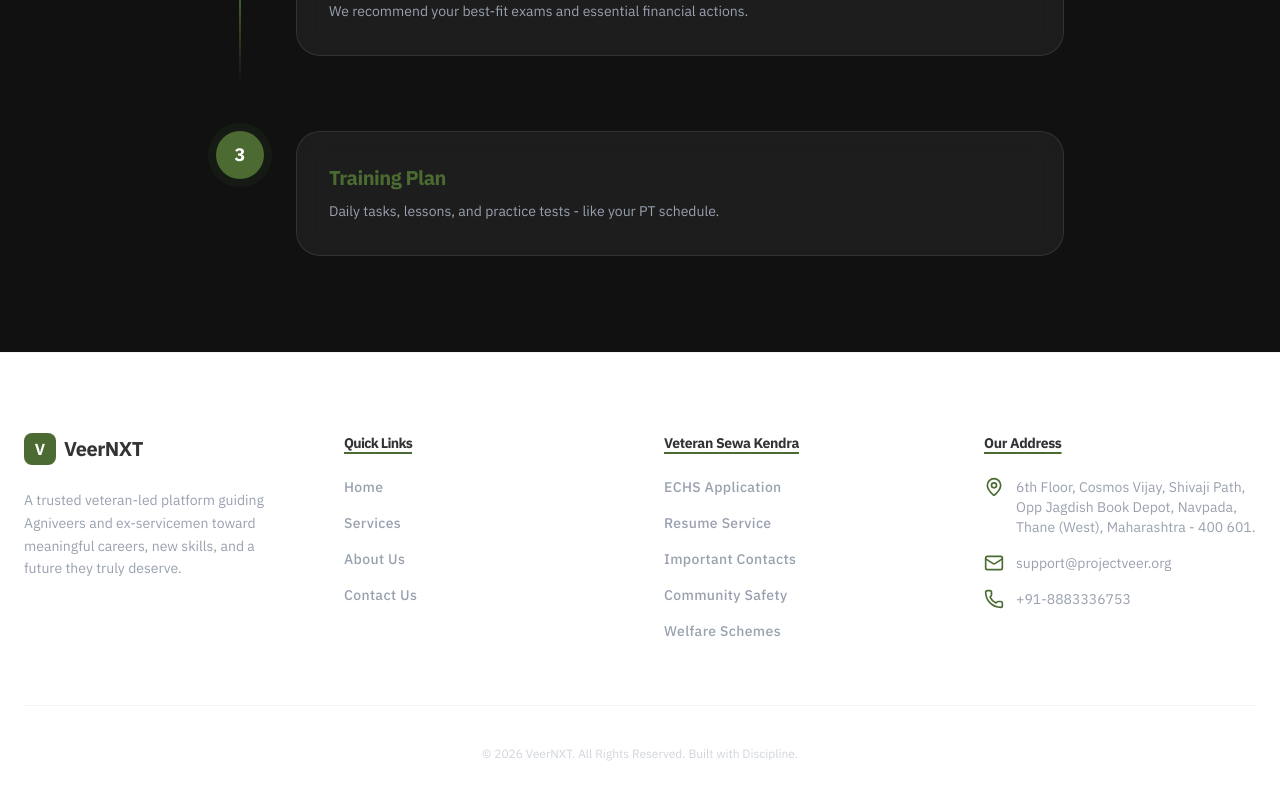
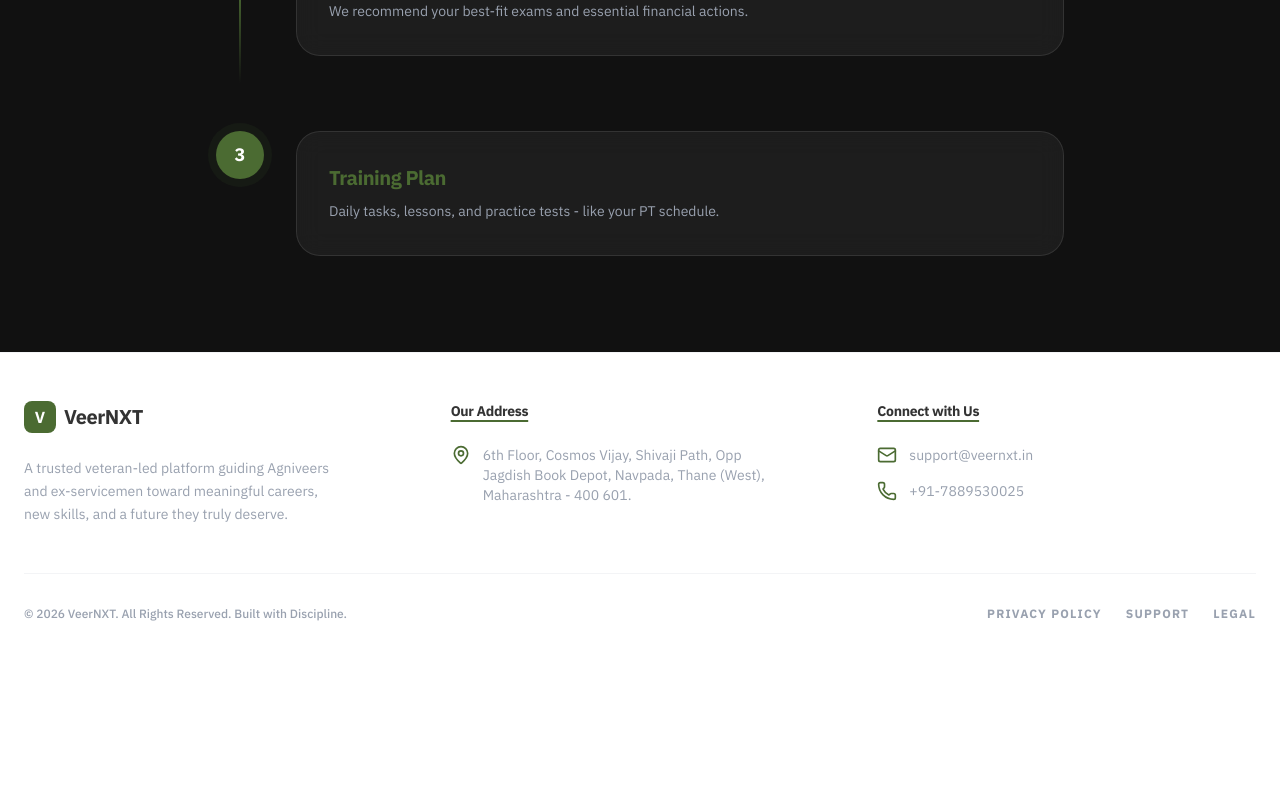
Before and after one commit to VeerNXT-ESM/VeerNXT, a React (Vite) app: page / in a window 1280 px wide. Shown: the part 2744-3544 px from the top of the page. After the commit the page ends 3398 px from the top, so only its background shows below. Built offline with nearby package versions, Linux system fonts and the light colour scheme.

Commit message:
fix: restored correct premium footer and hidden social icons

```diff
--- a/src/App.tsx
+++ b/src/App.tsx
@@ -403,61 +403,54 @@
 const Footer = () => {
   const { t } = useTranslation();
   return (
-    <footer className="bg-ios-bg pt-20 pb-10 border-t border-gray-100">
+    <footer className="bg-ios-bg pt-12 pb-8 border-t border-gray-100">
       <div className="max-w-7xl mx-auto px-6">
-        <div className="grid md:grid-cols-4 gap-12 mb-16">
+        <div className="grid md:grid-cols-3 gap-12 mb-12">
+          {/* Column 1: About */}
           <div className="space-y-6">
             <div className="flex items-center gap-2">
               <div className="w-8 h-8 bg-ios-olive rounded-lg flex items-center justify-center text-white font-bold">V</div>
               <span className="text-xl font-bold tracking-tight">VeerNXT</span>
             </div>
-            <p className="text-sm text-gray-400 font-light leading-relaxed">
+            <p className="text-sm text-gray-400 font-light leading-relaxed max-w-xs">
               {t('footer.desc')}
             </p>
           </div>
 
+          {/* Column 2: Address */}
           <div>
-            <h4 className="font-bold mb-6 text-sm underline decoration-ios-olive decoration-2 underline-offset-4 tracking-tighter">{t('footer.links.title')}</h4>
-            <ul className="space-y-4 text-sm text-gray-400 font-medium tracking-wide">
-              <li><Link to="/" className="hover:text-ios-olive transition-colors">{t('footer.links.home')}</Link></li>
-              <li><Link to="/services/career-guidance" className="hover:text-ios-olive transition-colors">{t('footer.links.services')}</Link></li>
-              <li><Link to="/about-us" className="hover:text-ios-olive transition-colors">{t('footer.links.about')}</Link></li>
-              <li><Link to="/contact-us" className="hover:text-ios-olive transition-colors">{t('footer.links.contact')}</Link></li>
-            </ul>
+            <h4 className="font-bold mb-6 text-sm underline decoration-ios-olive decoration-2 underline-offset-4">{t('footer.address.title')}</h4>
+            <div className="flex items-start gap-3 text-sm text-gray-400 font-light max-w-xs">
+              <MapPin className="w-5 h-5 text-ios-olive flex-shrink-0" />
+              <span>{t('footer.address.value')}</span>
+            </div>
           </div>
 
-          <div>
-            <h4 className="font-bold mb-6 text-sm underline decoration-ios-olive decoration-2 underline-offset-4">Veteran Sewa Kendra</h4>
-            <ul className="space-y-4 text-sm text-gray-400 font-medium tracking-wide">
-              <li className="hover:text-ios-olive cursor-pointer transition-colors">ECHS Application</li>
-              <li className="hover:text-ios-olive cursor-pointer transition-colors">Resume Service</li>
-              <li className="hover:text-ios-olive cursor-pointer transition-colors">Important Contacts</li>
-              <li className="hover:text-ios-olive cursor-pointer transition-colors">Community Safety</li>
-              <li className="hover:text-ios-olive cursor-pointer transition-colors">Welfare Schemes</li>
-            </ul>
-          </div>
-
-          <div>
-             <h4 className="font-bold mb-6 text-sm underline decoration-ios-olive decoration-2 underline-offset-4">{t('footer.address.title')}</h4>
+          {/* Column 3: Contact & Social stacked */}
+          <div className="space-y-6">
+            <h4 className="font-bold mb-6 text-sm underline decoration-ios-olive decoration-2 underline-offset-4">Connect with Us</h4>
             <ul className="space-y-4 text-sm text-gray-400 font-light">
-              <li className="flex items-start gap-3">
-                <MapPin className="w-5 h-5 text-ios-olive flex-shrink-0" />
-                <span>{t('footer.address.value')}</span>
-              </li>
               <li className="flex items-center gap-3">
                 <Mail className="w-5 h-5 text-ios-olive" />
-                <span className="hover:text-ios-olive cursor-pointer transition-colors">support@projectveer.org</span>
+                <span className="hover:text-ios-olive cursor-pointer transition-colors">support@veernxt.in</span>
               </li>
               <li className="flex items-center gap-3">
                 <Phone className="w-5 h-5 text-ios-olive" />
-                <span className="hover:text-ios-olive cursor-pointer transition-colors">+91-8883336753</span>
+                <span className="hover:text-ios-olive cursor-pointer transition-colors">+91-7889530025</span>
               </li>
             </ul>
           </div>
         </div>
 
-        <div className="pt-10 border-t border-gray-100 text-center text-xs text-gray-300">
-          {t('footer.copy')}
+        <div className="pt-8 border-t border-gray-100 flex flex-col md:flex-row justify-between items-center gap-4 text-xs text-gray-400">
+          <div className="font-medium">
+            {t('footer.copy')}
+          </div>
+          <div className="flex gap-6 font-bold uppercase tracking-widest">
+            <Link to="/privacy" className="hover:text-ios-olive transition-colors">Privacy Policy</Link>
+            <Link to="/support" className="hover:text-ios-olive transition-colors">Support</Link>
+            <Link to="/legal" className="hover:text-ios-olive transition-colors">Legal</Link>
+          </div>
         </div>
       </div>
     </footer>
```
